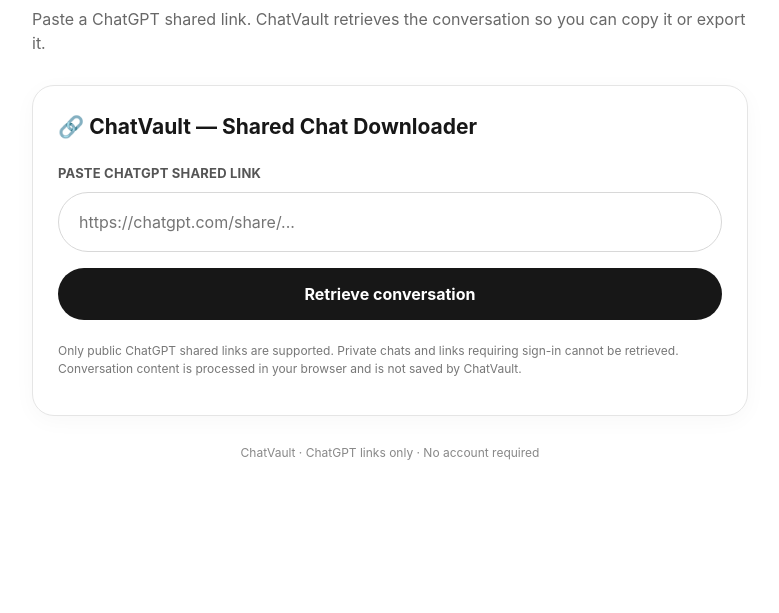
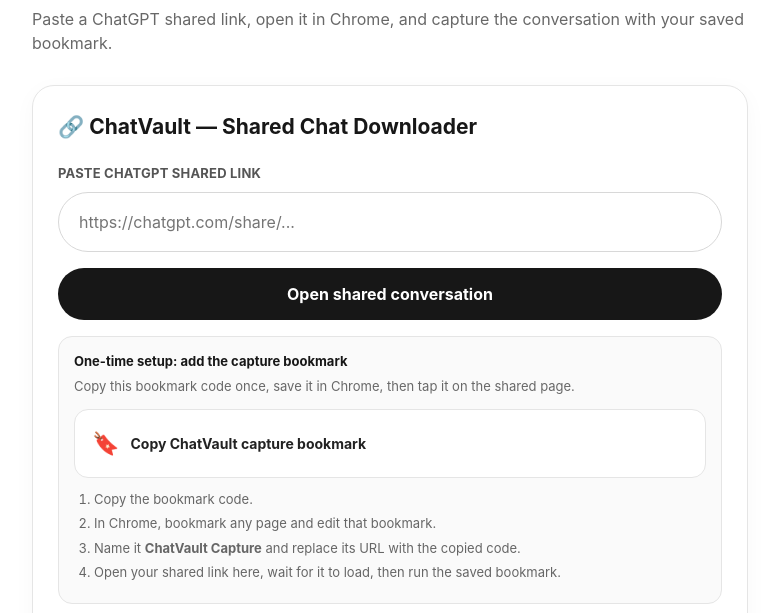
Before and after one commit to projectxwatchathome-max/ChatVault, a plain HTML site: page index.html in a window 1280 px wide. Shown: the part 187-800 px from the top of the page, without its empty margins (250-1029 px from the left). Drawn offline with Linux system fonts and the light colour scheme.

Commit message:
Replace blocked server fetch with browser bookmark capture

```diff
--- a/index.html
+++ b/index.html
@@ -13,18 +13,18 @@ button{border:0;border-radius:999px;padding:14px 18px;font:inherit;font-weight:6
 .status{display:none;margin-top:14px;padding:12px 14px;border-radius:12px;background:#f6f6f6;color:#555;font-size:14px;white-space:pre-wrap}.status.show{display:block}.status.error{background:#fff0ef;color:var(--danger)}.status.success{background:#eaf8f1;color:var(--good)}
 hr{border:0;border-top:1px solid var(--line);margin:28px 0}.results{display:none}.results.show{display:block}.results h3{font-size:19px;margin:0 0 14px}.meta{font-size:13px;color:var(--muted);margin-bottom:14px}.actions{display:grid;grid-template-columns:repeat(2,minmax(0,1fr));gap:12px}.action{border:1px solid var(--line);border-radius:14px;background:white;text-align:left;display:flex;align-items:center;gap:11px;padding:17px;font-size:16px}.action:hover{background:#fafafa;border-color:#cfcfcf}.action span:first-child{font-size:22px}
 .preview{margin-top:18px;border:1px solid var(--line);border-radius:14px;overflow:hidden}.preview summary{padding:13px 15px;cursor:pointer;font-weight:650}.previewbody{padding:0 15px 15px;max-height:360px;overflow:auto;white-space:pre-wrap;font-size:13px;color:#555}
-.note{font-size:12px;color:#777;margin-top:22px}.foot{font-size:12px;color:#888;text-align:center;margin-top:28px}
+.captureHelp{margin-top:16px;padding:15px;border:1px solid var(--line);border-radius:14px;background:#fafafa;font-size:13px}.captureHelp p{color:var(--muted);margin:6px 0 12px}.captureHelp .action{width:100%;font-size:14px}.captureHelp ol{padding-left:20px;color:#666;margin:12px 0 0}.captureHelp li{margin:5px 0}.note{font-size:12px;color:#777;margin-top:22px}.foot{font-size:12px;color:#888;text-align:center;margin-top:28px}
 .settings{margin-top:24px}.settings summary{color:#777;font-size:12px;cursor:pointer}.settings input{border-radius:10px;padding:10px;font-size:13px;margin-top:9px}.settings p{font-size:12px;color:#777;margin:6px 0}
 @media(max-width:520px){main{padding:35px 16px}.panel{padding:20px}.actions{gap:9px}.action{padding:14px 12px;font-size:15px;align-items:flex-start}.brand{margin-bottom:32px}}
 </style></head>
 <body><main>
 <div class="brand"><div class="logo">↗</div><div><strong>ChatVault</strong><small>ChatGPT Shared Conversation Downloader</small></div></div>
-<h1>Save or copy your ChatGPT conversations.</h1><p class="intro">Paste a ChatGPT shared link. ChatVault retrieves the conversation so you can copy it or export it.</p>
+<h1>Save or copy your ChatGPT conversations.</h1><p class="intro">Paste a ChatGPT shared link, open it in Chrome, and capture the conversation with your saved bookmark.</p>
 <section class="panel">
 <h2>🔗 ChatVault — Shared Chat Downloader</h2>
 <label class="fieldlabel" for="shareUrl">PASTE CHATGPT SHARED LINK</label>
 <input id="shareUrl" type="url" inputmode="url" autocomplete="url" placeholder="https://chatgpt.com/share/..." />
-<button class="primary" id="retrieve">Retrieve conversation</button>
+<button class="primary" id="retrieve">Open shared conversation</button><div class="captureHelp"><b>One-time setup: add the capture bookmark</b><p>Copy this bookmark code once, save it in Chrome, then tap it on the shared page.</p><button class="action" id="copyBookmark" type="button"><span>🔖</span><span>Copy ChatVault capture bookmark</span></button><ol><li>Copy the bookmark code.</li><li>In Chrome, bookmark any page and edit that bookmark.</li><li>Name it <b>ChatVault Capture</b> and replace its URL with the copied code.</li><li>Open your shared link here, wait for it to load, then run the saved bookmark.</li></ol></div>
 <div class="status" id="status" role="status" aria-live="polite"></div>
 <div class="results" id="results"><hr><h3 id="chatTitle">After retrieval</h3><div class="meta" id="chatMeta"></div>
 <div class="actions">
@@ -35,14 +35,14 @@ hr{border:0;border-top:1px solid var(--line);margin:28px 0}.results{display:none
 </div>
 <details class="preview"><summary>Preview retrieved conversation</summary><div class="previewbody" id="preview"></div></details>
 </div>
-<p class="note">Only public ChatGPT shared links are supported. Private chats and links requiring sign-in cannot be retrieved. Conversation content is processed in your browser and is not saved by ChatVault.</p>
+<p class="note">Only public shared pages that open in your browser can be captured. Conversation text is sent directly from the page to ChatVault and is not stored.</p>
 </section>
 
 <div class="foot">ChatVault · ChatGPT links only · No account required</div>
 </main>
 <script>
 (()=>{'use strict';
-const $=id=>document.getElementById(id);let conversation=null,plainText='',title='ChatGPT conversation';
+const $=id=>document.getElementById(id);let conversation=null,plainText='',title='ChatGPT conversation',captureTab=null,waitingForCapture=false;
 function status(message,type=''){const el=$('status');el.textContent=message;el.className='status show '+type}
 function safeName(s){return(s||'chatgpt-conversation').replace(/[^a-z0-9-_]+/gi,'-').replace(/^-|-$/g,'').slice(0,70)||'chatgpt-conversation'}
 function validShareUrl(value){try{const u=new URL(value);return ['chatgpt.com','chat.openai.com'].includes(u.hostname)&&u.pathname.startsWith('/share/')&&/^[a-zA-Z0-9-]+$/.test(u.pathname.slice(7))}catch{return false}}
@@ -64,7 +64,10 @@ function parseConversation(html,url){
 }
 function makeText(c){return c.messages.map(m=>(m.role==='user'?'You':m.role==='assistant'?'ChatGPT':m.role)+':\n'+m.text).join('\n\n'+('—'.repeat(28))+'\n\n')}
 function download(name,content,type){const blob=new Blob([content],{type});const a=document.createElement('a');const u=URL.createObjectURL(blob);a.href=u;a.download=name;document.body.appendChild(a);a.click();a.remove();setTimeout(()=>URL.revokeObjectURL(u),1500)}
-$('retrieve').addEventListener('click',async()=>{const url=$('shareUrl').value.trim();$('results').classList.remove('show');conversation=null;if(!validShareUrl(url)){status('Please enter a valid public ChatGPT shared link beginning with https://chatgpt.com/share/','error');return}const btn=$('retrieve');btn.disabled=true;btn.textContent='Retrieving…';status('Connecting to the shared conversation…');try{const endpoint='/fetch?url='+encodeURIComponent(url);const res=await fetch(endpoint,{headers:{'Accept':'text/html'}});if(!res.ok){let msg='Retrieval service returned HTTP '+res.status;try{const j=await res.json();if(j.error)msg=j.error}catch{}throw new Error(msg)}const html=await res.text();conversation=parseConversation(html,url);plainText=makeText(conversation);title=conversation.title;$('chatTitle').textContent=title;$('chatMeta').textContent=conversation.messages.length+' messages · Retrieved '+new Date().toLocaleString();$('preview').textContent=plainText.slice(0,12000)+(plainText.length>12000?'\n\n[Preview shortened; exports include all retrieved text.]':'');$('results').classList.add('show');status('Conversation retrieved successfully. Review the preview, then copy or export it.','success')}catch(e){status((e.message||'Could not retrieve this conversation.')+'\n\nIf ChatGPT has changed its shared-page format, the extractor may need updating.','error')}finally{btn.disabled=false;btn.textContent='Retrieve conversation'}});
+function captureBookmarkCode(){return "javascript:(()=>{try{const nodes=[...document.querySelectorAll('[data-message-author-role]')];const messages=nodes.map(n=>({role:n.getAttribute('data-message-author-role'),text:(n.innerText||n.textContent||'').trim()})).filter(m=>['user','assistant','system'].includes(m.role)&&m.text);const unique=[];const seen=new Set();for(const m of messages){const k=m.role+'|'+m.text;if(!seen.has(k)){seen.add(k);unique.push(m)}}if(!unique.length){alert('ChatVault could not find messages. Ensure the shared chat has loaded.');return}if(!window.opener){alert('Open this shared page using ChatVault first, then run the capture bookmark.');return}window.opener.postMessage({type:'CHATVAULT_CAPTURE',title:document.title||'ChatGPT conversation',url:location.href,messages:unique},'*');alert('Sent '+unique.length+' messages to ChatVault. Switch back to its tab.')}catch(e){alert('Capture failed: '+e.message)}})()"}
+$('copyBookmark').addEventListener('click',async()=>{const code=captureBookmarkCode();try{await navigator.clipboard.writeText(code)}catch{const t=document.createElement('textarea');t.value=code;document.body.appendChild(t);t.select();document.execCommand('copy');t.remove()}status('Capture bookmark code copied. Follow the setup steps above.','success')});
+$('retrieve').addEventListener('click',()=>{const url=$('shareUrl').value.trim();$('results').classList.remove('show');conversation=null;if(!validShareUrl(url)){status('Please enter a valid public ChatGPT shared link beginning with https://chatgpt.com/share/','error');return}waitingForCapture=true;captureTab=window.open(url,'_blank');if(!captureTab){waitingForCapture=false;status('Chrome blocked the new tab. Allow pop-ups for ChatVault and try again.','error');return}status('Shared page opened. Wait until the conversation loads, then run your saved ChatVault Capture bookmark from Chrome’s bookmarks menu. Return to this tab after the confirmation.')});
+window.addEventListener('message',event=>{if(!waitingForCapture||!captureTab||event.source!==captureTab||!['https://chatgpt.com','https://chat.openai.com'].includes(event.origin))return;const d=event.data;if(!d||d.type!=='CHATVAULT_CAPTURE'||!Array.isArray(d.messages))return;conversation={title:String(d.title||'ChatGPT conversation'),url:String(d.url||''),messages:d.messages.filter(m=>m&&['user','assistant'].includes(m.role)&&typeof m.text==='string'&&m.text.trim()),retrievedAt:new Date().toISOString()};if(!conversation.messages.length){status('No user or assistant messages were captured.','error');return}plainText=makeText(conversation);title=conversation.title;$('chatTitle').textContent=title;$('chatMeta').textContent=conversation.messages.length+' messages · Captured from shared page';$('preview').textContent=plainText.slice(0,12000)+(plainText.length>12000?'\\n\\n[Preview shortened; exports include all captured text.]':'');$('results').classList.add('show');waitingForCapture=false;status('Conversation captured. You can now copy or export it.','success')});
 $('copy').addEventListener('click',async()=>{if(!plainText)return;try{await navigator.clipboard.writeText(plainText);status('Entire conversation copied to clipboard.','success')}catch{const t=document.createElement('textarea');t.value=plainText;document.body.appendChild(t);t.select();document.execCommand('copy');t.remove();status('Copy requested. If clipboard permission was denied, use Download TXT instead.','success')}});
 $('txt').addEventListener('click',()=>{if(plainText)download(safeName(title)+'.txt',plainText,'text/plain;charset=utf-8')});
 $('html').addEventListener('click',()=>{if(!conversation)return;const esc=s=>s.replace(/[&<>"]/g,c=>({'&':'&amp;','<':'&lt;','>':'&gt;','"':'&quot;'}[c]));const body=conversation.messages.map(m=>'<article><h2>'+esc(m.role==='user'?'You':'ChatGPT')+'</h2><pre>'+esc(m.text)+'</pre></article>').join('\n');const doc='<!doctype html><html><head><meta charset="utf-8"><title>'+esc(title)+'</title><style>body{font:16px/1.6 system-ui;max-width:850px;margin:40px auto;padding:0 20px;color:#222}article{margin:0 0 30px}h2{font-size:14px;color:#666}pre{white-space:pre-wrap;overflow-wrap:anywhere;font:inherit}</style></head><body><h1>'+esc(title)+'</h1>'+body+'</body></html>';download(safeName(title)+'.html',doc,'text/html;charset=utf-8')});
```
